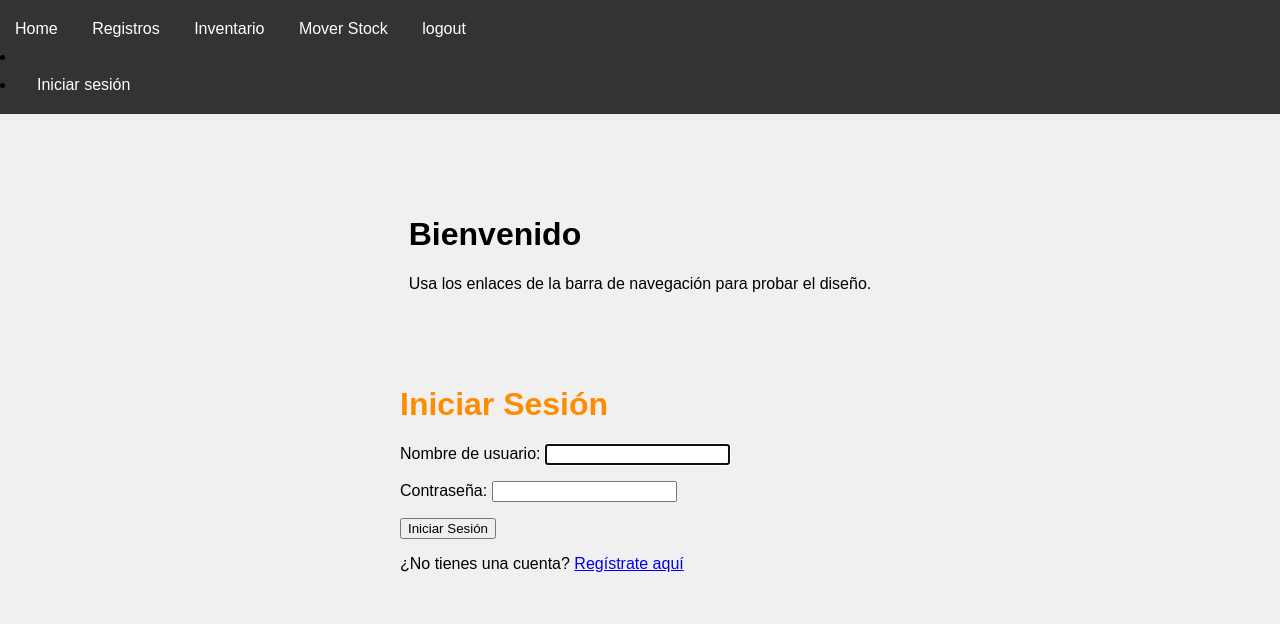
After one commit to UndeadSoul/GestorDeStock, a Django app: page /accounts/login/ in a window 1280 px wide. The commit adds this page. Shown: the top 624 px of the page. Run offline with Django 4.2, Linux system fonts and the light colour scheme.

Commit message:
(Progress) Home y login funcionando por detrás

```diff
--- a/GestorDeStock/settings.py
+++ b/GestorDeStock/settings.py
@@ -27,6 +27,11 @@ SECRET_KEY = 'django-insecure-4f+5fp%mcjlp$b-i6vc+x@zm%k!um1r_!rhv-ixqgckw!pl$7y
 DEBUG = True
 
 ALLOWED_HOSTS = []
+
+#Se establecen las direcciones url útiles para el login
+LOGIN_URL = 'accounts/login/'
+LOGIN_REDIRECT_URL = "home"
+LOGOUT_REDIRECT_URL = "login"
 
 
 # Application definition
--- a/GestorDeStock/urls.py
+++ b/GestorDeStock/urls.py
@@ -15,10 +15,13 @@ Including another URLconf
     2. Add a URL to urlpatterns:  path('blog/', include('blog.urls'))
 """
 from django.contrib import admin
-from django.urls import path
+from django.urls import include, path
 from django.conf import settings
 from django.conf.urls.static import static
 from core import views as viewscore
+from login import views as viewslogin
+from django.contrib.auth.views import LogoutView
+
 
 
 urlpatterns = [
@@ -33,6 +36,11 @@ urlpatterns = [
     path('removestock', viewscore.removestock, name='removestock'),
     path('confirmremove', viewscore.confirmremove, name='confirmremove'),
     path('finalconfirm', viewscore.finalconfirm, name='finalconfirm'),
+    # Relación entre las urls y las views de login/register
+    path('accounts/login/', viewslogin.LoginView.as_view(), name="login"),
+    path('accounts/register/', viewslogin.register, name="register"),
+    path('accounts/logout/', LogoutView.as_view(next_page="login"), name="logout"),
+    path('', include("login.urls")),
 
 ]
 
--- a/core/templates/core/base.html
+++ b/core/templates/core/base.html
@@ -16,12 +16,39 @@
         <a href="/inventory">Inventario</a>
         <a href="/movestock">Mover Stock</a>
         <a href="#">logout</a>
+    <!-- iniciar sesion -->
+        {% if request.user.is_authenticated %}
+        <li class="nav-item nav-item">
+            <li class="nav-item d-flex align-items-center ml-3">
+                <p class="nav-link" >
+                    <img src="../../static/core/images/iconsperson1.png" alt="">
+                    {{ user.username }}
+                </p>
+            </li>
+        </li>
+
+        <li class="nav-item nav-item">
+            <a class="nav-link" href={% url 'logout' %}>Salir</a>
+        </li>
+
+        {% else %}
+        <li class="nav-item">
+            <li class="nav-item d-flex align-items-center ml-3">
+                <a class="nav-link" href={% url 'login'%}>
+                    Iniciar sesión
+                </a>
+            </li>
+        </li>
+        {% endif %}
+        {% comment %} iniciar sesion {% endcomment %}
     </div>
 
     <div style="padding: 20px;">
         <h1>Bienvenido</h1>
         <p>Usa los enlaces de la barra de navegación para probar el diseño.</p>
     </div>
+
+
     {% block content %}
     {% endblock content %}
 
--- /dev/null
+++ b/login/templates/registration/login.html
@@ -0,0 +1,22 @@
+{% extends "core/base.html" %}
+{% block content %}
+<div>
+    <br>
+    <div>
+        <br>
+        <div class="card mx-auto" style="width: 30rem;">
+            <div class="card-body">
+                <h1 class="card-title" style="color: darkorange;">Iniciar Sesión</h1>
+                <form method="post">
+                    {% csrf_token %}
+                    {{ form.as_p }}
+                    <button type="submit" class="btn btn-primary">Iniciar Sesión</button>
+                </form>
+                <p>¿No tienes una cuenta? <a href="{% url 'register' %}">Regístrate aquí</a></p>
+            </div>
+        </div>
+        <br>
+    </div>
+    <br>
+</div>
+{% endblock %}
--- /dev/null
+++ b/login/urls.py
@@ -0,0 +1,6 @@
+from django.urls import path
+from core import views
+
+urlpatterns = [
+    path('', views.home, name='home'),
+]
```
Also changed, not shown: login/forms.py (added, +15 -0 lines), login/templates/registration/register.html (added, +22 -0 lines), login/views.py (+37 -1 lines), db.sqlite3.
